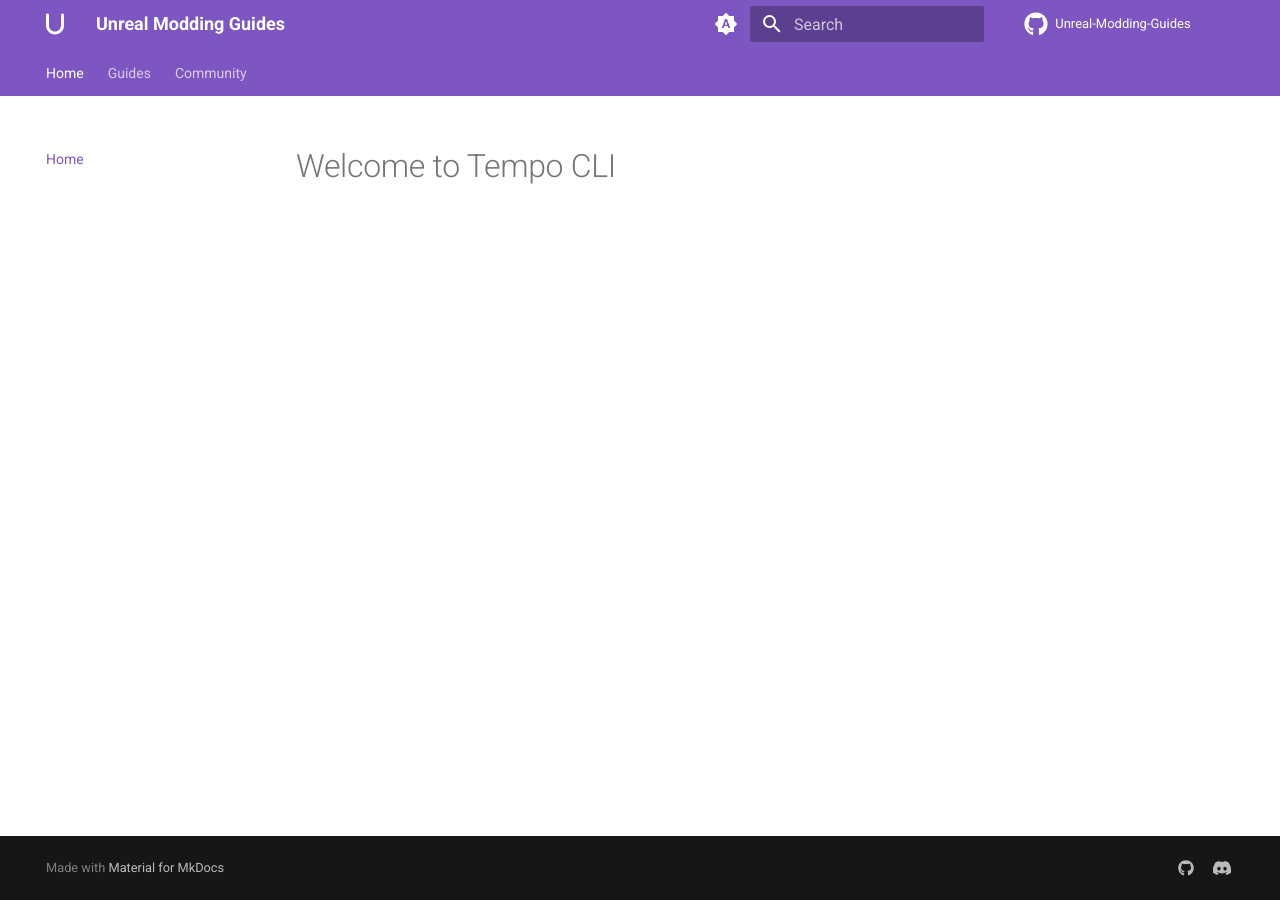
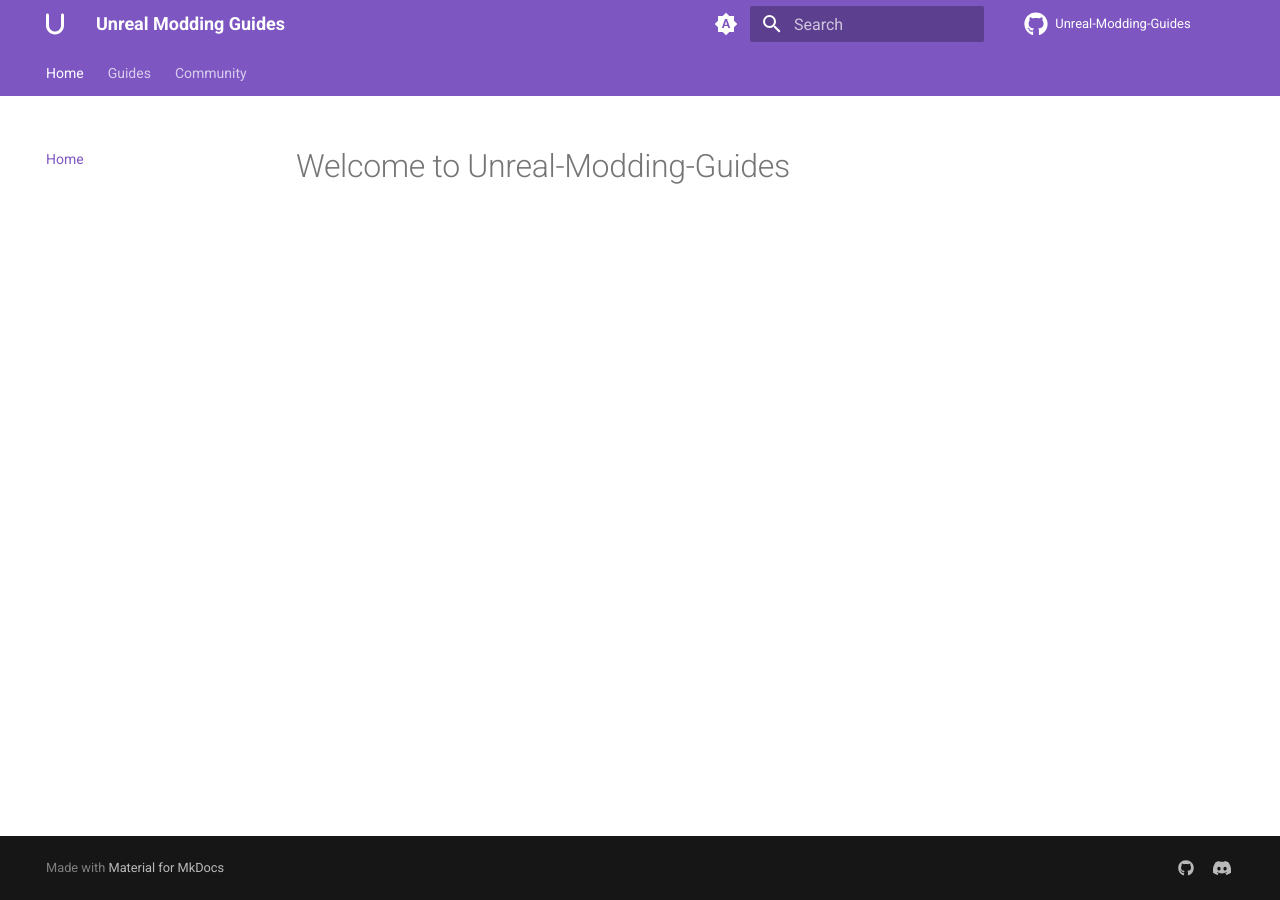
Before and after one commit to Tempo-Organization/Unreal-Modding-Guides, an MkDocs documentation site: the page built from docs/index.md, in a window 1280 px wide. Built offline with MkDocs 1.6.1 and Material for MkDocs 9.7.7, drawn with Linux system fonts in a browser that asks for light colours; comment, search, counter and statistics services are not loaded.

Commit message:
Added more docs

```diff
--- a/docs/index.md
+++ b/docs/index.md
@@ -1 +1 @@
-# Welcome to Tempo CLI
+# Welcome to Unreal-Modding-Guides
--- a/mkdocs.yml
+++ b/mkdocs.yml
@@ -39,6 +39,10 @@ nav:
       - Miscellaneous:
         - Test One: guides/misc/test.md
         - Test Two: guides/misc/test_two.md
+      - Materials:
+        - Scalable Tile Material: guides/materials/scalable_tile_material.md
+      - Navigation:
+        - Add New Nav Mesh: guides/navigation/add_new_nav_mesh.md
   - Community: community.md
 
 
```
Also changed, not shown: docs/guides/materials/scalable_tile_material.md (added), docs/guides/navigation/add_new_nav_mesh.md (added).
